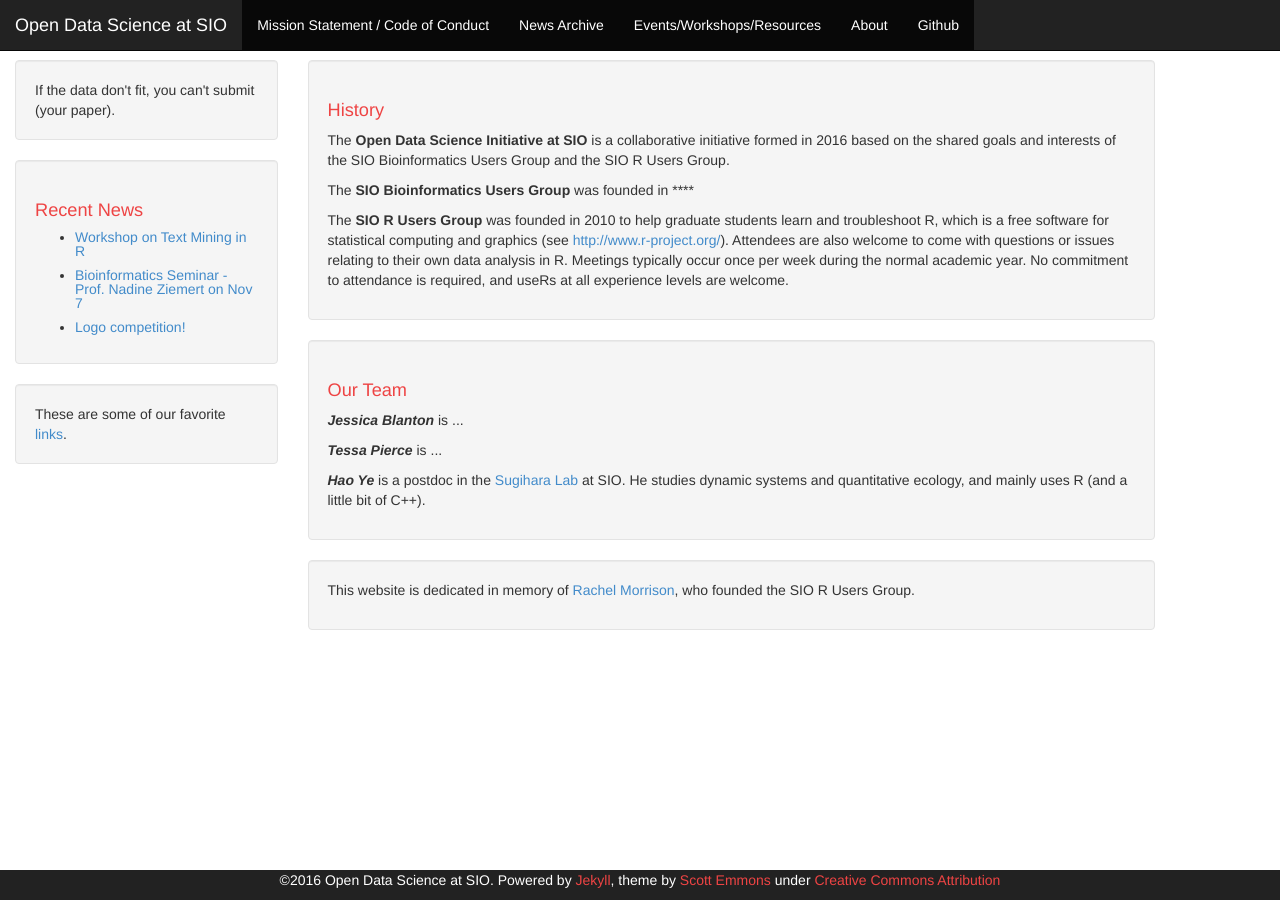
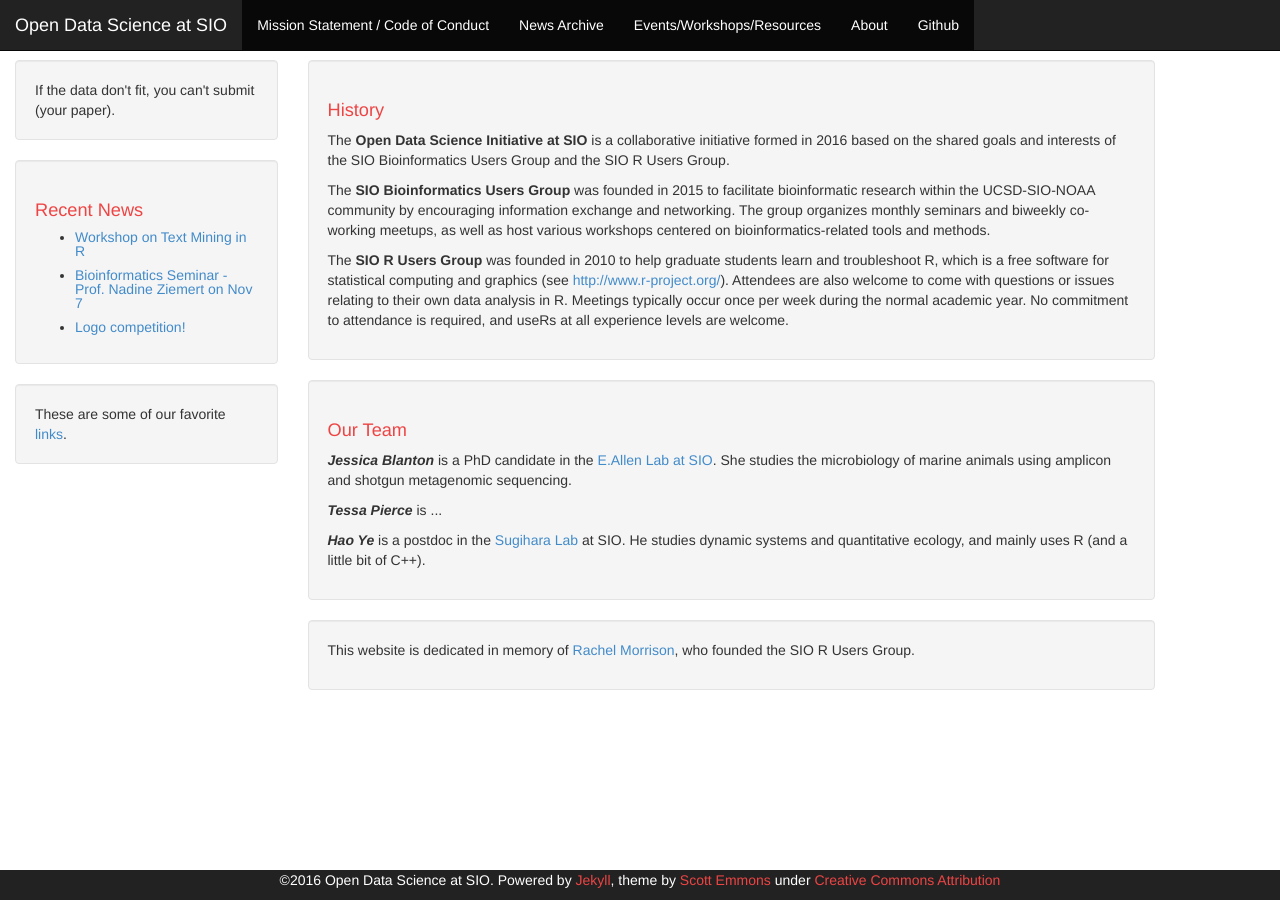
Before and after one commit to Open-Data-Science-at-SIO/Open-Data-Science-at-SIO.github.io, a Jekyll site: the page built from about.html, in a window 1280 px wide. Built offline with Jekyll 4.4.1, drawn with Linux system fonts in a browser that asks for light colours.

Commit message:
Added JB and SIO-BUG info

```diff
--- a/about.html
+++ b/about.html
@@ -5,13 +5,13 @@ layout: default
 <div class="well">
     <h1>History</h1>
     <p>The <b>Open Data Science Initiative at SIO</b> is a collaborative initiative formed in 2016 based on the shared goals and interests of the SIO Bioinformatics Users Group and the SIO R Users Group.</p>
-    <p>The <b>SIO Bioinformatics Users Group</b> was founded in ****</p>
+    <p>The <b>SIO Bioinformatics Users Group</b> was founded in 2015 to facilitate bioinformatic research within the UCSD-SIO-NOAA community by encouraging information exchange and networking. The group organizes monthly seminars and biweekly co-working meetups, as well as host various workshops centered on bioinformatics-related tools and methods.</p>
     <p>The <b>SIO R Users Group</b> was founded in 2010 to help graduate students learn and troubleshoot R, which is a free software for statistical computing and graphics (see <a href="http://www.r-project.org/">http://www.r-project.org/</a>). Attendees are also welcome to come with questions or issues relating to their own data analysis in R. Meetings typically occur once per week during the normal academic year. No commitment to attendance is required, and useRs at all experience levels are welcome.
 </div>
 
 <div class="well">
     <h1>Our Team</h1>
-    <p><i><b>Jessica Blanton</b></i> is ...</p>
+    <p><i><b>Jessica Blanton</b></i> is a PhD candidate in the <a href="http://microbialoceans.ucsd.edu/">E.Allen Lab at SIO</a>.  She studies the microbiology of marine animals using amplicon and shotgun metagenomic sequencing.</p>
     <p><i><b>Tessa Pierce</b></i> is ...</p>
     <p><i><b>Hao Ye</b></i> is a postdoc in the <a href="http://deepeco.ucsd.edu/">Sugihara Lab</a> at SIO. He studies dynamic systems and quantitative ecology, and mainly uses R (and a little bit of C++).</p>
 </div>
```
